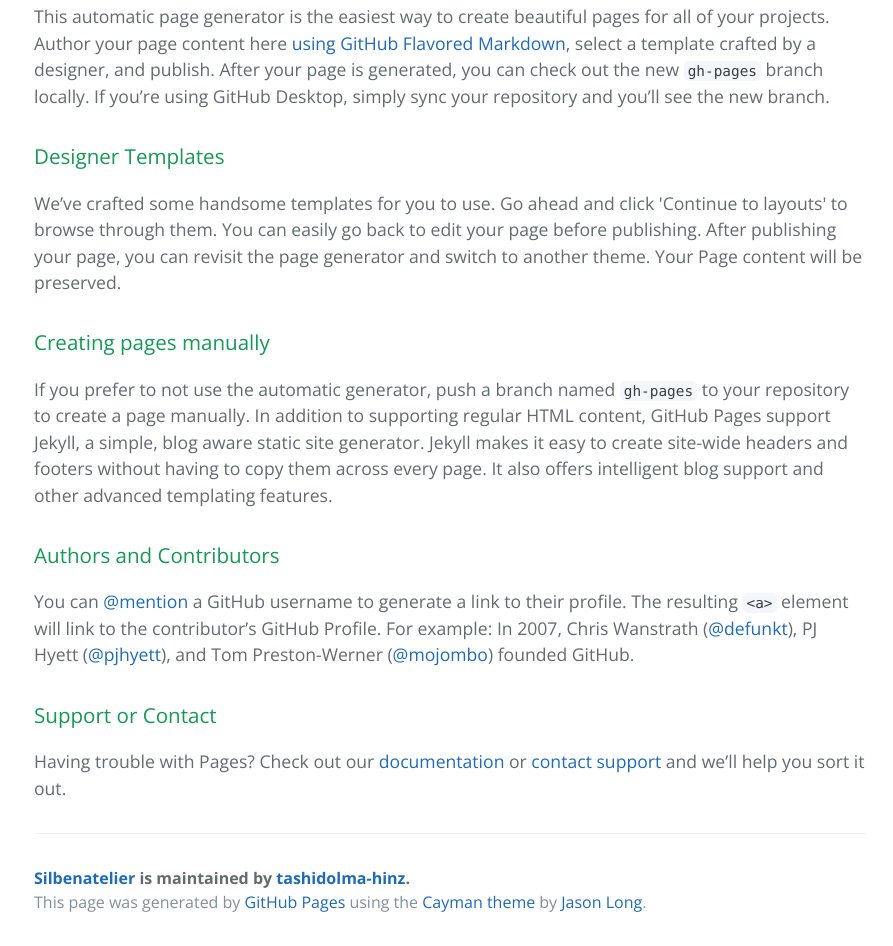
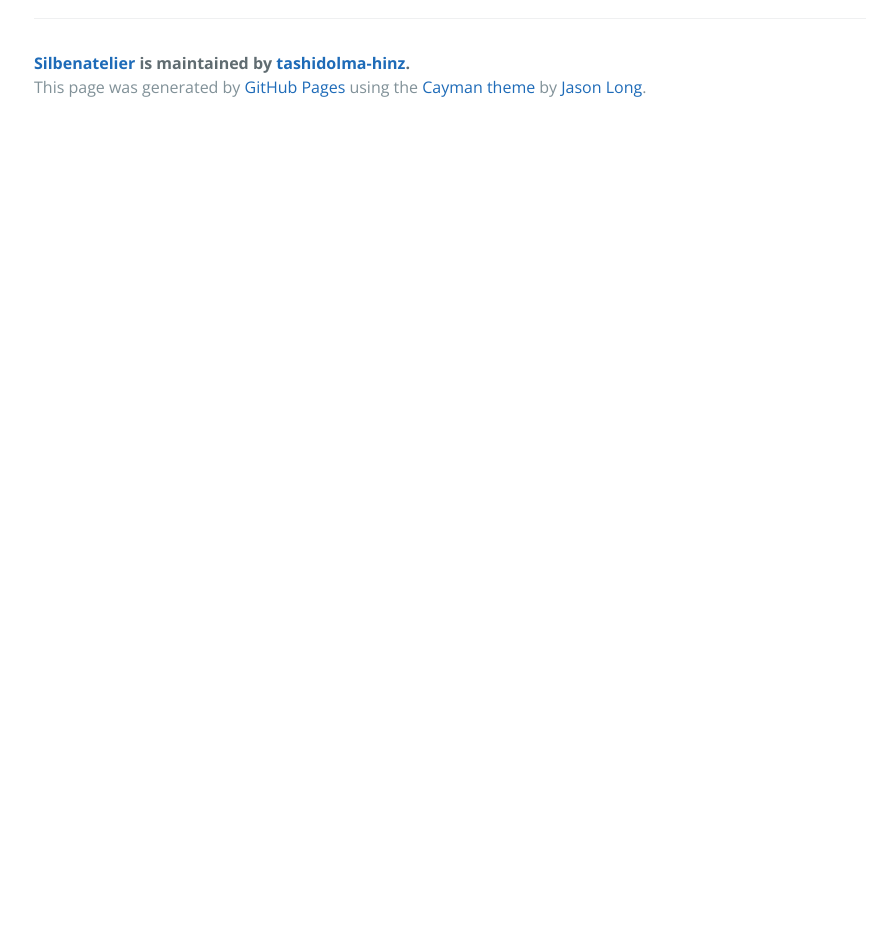
Before and after one commit to tashidolma-hinz/silbenatelier, a plain HTML site: page index.html in a window 1280 px wide. Shown: the part 413-1359 px from the top of the page, without its empty margins (190-1083 px from the left). After the commit the page ends 800 px from the top, so only its background shows below. Drawn offline with nearby package versions, Linux system fonts and the light colour scheme.

```diff
--- a/index.html
+++ b/index.html
@@ -22,28 +22,6 @@
       <h3>
 <a id="silbenatelier" class="anchor" href="#silbenatelier" aria-hidden="true"><span class="octicon octicon-link"></span></a>Silbenatelier</h3>
 
-<p>This automatic page generator is the easiest way to create beautiful pages for all of your projects. Author your page content here <a href="https://guides.github.com/features/mastering-markdown/">using GitHub Flavored Markdown</a>, select a template crafted by a designer, and publish. After your page is generated, you can check out the new <code>gh-pages</code> branch locally. If you’re using GitHub Desktop, simply sync your repository and you’ll see the new branch.</p>
-
-<h3>
-<a id="designer-templates" class="anchor" href="#designer-templates" aria-hidden="true"><span class="octicon octicon-link"></span></a>Designer Templates</h3>
-
-<p>We’ve crafted some handsome templates for you to use. Go ahead and click 'Continue to layouts' to browse through them. You can easily go back to edit your page before publishing. After publishing your page, you can revisit the page generator and switch to another theme. Your Page content will be preserved.</p>
-
-<h3>
-<a id="creating-pages-manually" class="anchor" href="#creating-pages-manually" aria-hidden="true"><span class="octicon octicon-link"></span></a>Creating pages manually</h3>
-
-<p>If you prefer to not use the automatic generator, push a branch named <code>gh-pages</code> to your repository to create a page manually. In addition to supporting regular HTML content, GitHub Pages support Jekyll, a simple, blog aware static site generator. Jekyll makes it easy to create site-wide headers and footers without having to copy them across every page. It also offers intelligent blog support and other advanced templating features.</p>
-
-<h3>
-<a id="authors-and-contributors" class="anchor" href="#authors-and-contributors" aria-hidden="true"><span class="octicon octicon-link"></span></a>Authors and Contributors</h3>
-
-<p>You can <a href="https://github.com/blog/821" class="user-mention">@mention</a> a GitHub username to generate a link to their profile. The resulting <code>&lt;a&gt;</code> element will link to the contributor’s GitHub Profile. For example: In 2007, Chris Wanstrath (<a href="https://github.com/defunkt" class="user-mention">@defunkt</a>), PJ Hyett (<a href="https://github.com/pjhyett" class="user-mention">@pjhyett</a>), and Tom Preston-Werner (<a href="https://github.com/mojombo" class="user-mention">@mojombo</a>) founded GitHub.</p>
-
-<h3>
-<a id="support-or-contact" class="anchor" href="#support-or-contact" aria-hidden="true"><span class="octicon octicon-link"></span></a>Support or Contact</h3>
-
-<p>Having trouble with Pages? Check out our <a href="https://help.github.com/pages">documentation</a> or <a href="https://github.com/contact">contact support</a> and we’ll help you sort it out.</p>
-
       <footer class="site-footer">
         <span class="site-footer-owner"><a href="https://github.com/tashidolma-hinz/silbenatelier">Silbenatelier</a> is maintained by <a href="https://github.com/tashidolma-hinz">tashidolma-hinz</a>.</span>
 
```
Also changed, not shown: params.json (+1 -1 lines).
